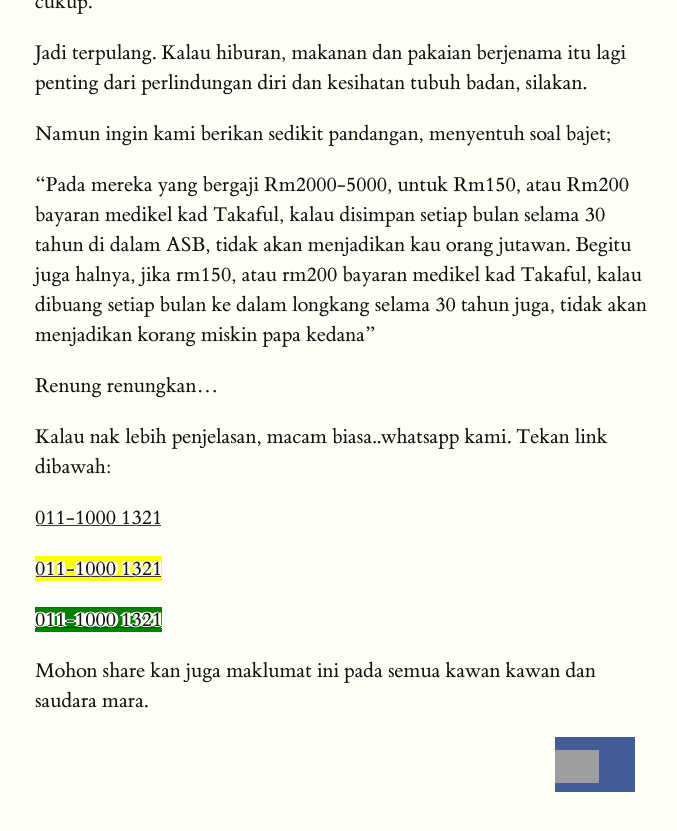
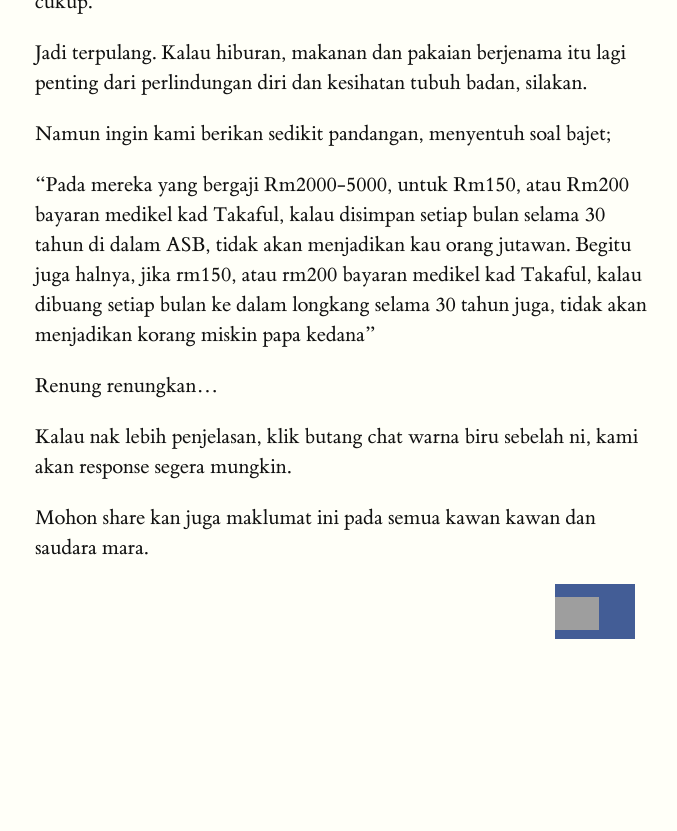
Before and after one commit to takafulis/takafulis.github.io, a Jekyll site: the page built from _posts/2017-06-23-medikel-kad.md, in a window 1280 px wide and 900 px high, scrolled down 3551 px. Shown: the top 831 px of the window, without its empty margins (125-802 px from the left). Built offline with Jekyll 4.4.1, drawn with Linux system fonts in a browser that asks for light colours; after the commit the page ends 4298 px from its top, so only the background shows below that; grey boxes are pictures that could not be loaded.

Commit message:
Update 2017-06-23-medikel-kad.md

```diff
--- a/_posts/2017-06-23-medikel-kad.md
+++ b/_posts/2017-06-23-medikel-kad.md
@@ -102,14 +102,7 @@ Namun ingin kami berikan sedikit pandangan, menyentuh soal bajet;
 
 Renung renungkan...
 
-Kalau nak lebih penjelasan, macam biasa..whatsapp kami. Tekan link dibawah:
-
-[011-1000 1321](https://is.gd/watakafulis)
-
-<span style="background-color:yellow;">[011-1000 1321](https://is.gd/watakafulis)</span>
-
-<span style="background-color:green;">[011-1000 1321](https://is.gd/watakafulis)</span>
-
+Kalau nak lebih penjelasan, klik butang chat warna biru sebelah ni, kami akan response segera mungkin.
 
 Mohon share kan juga maklumat ini pada semua kawan kawan dan saudara mara.
 
```
